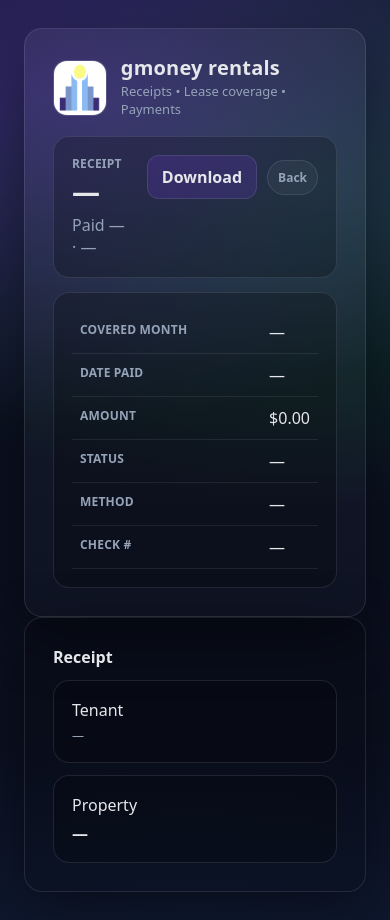
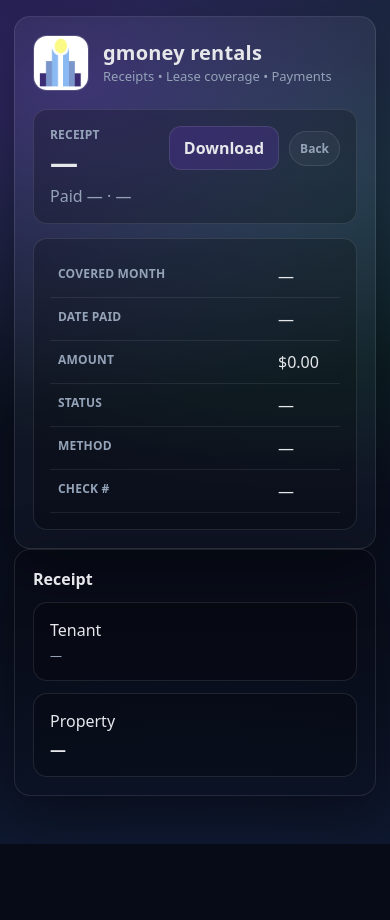
Before and after one commit to EnriqueGalindo/p-fi, a Flask app: template app/templates/rental_tenant/receipt_detail.html in a window 390 px wide. After the commit the page ends 844 px from the top, so only its background shows below. Run offline with Flask 3, Linux system fonts and the light colour scheme; the template is opened without the code that fills it, so the values that code supplies are empty.

Commit message:
adding mobile compatability to tenant landing page

```diff
--- a/app/templates/rental_tenant/_theme.html
+++ b/app/templates/rental_tenant/_theme.html
@@ -74,7 +74,20 @@
         border:1px solid var(--line);
         background: rgba(0,0,0,.22);
       }
-      .stack{ display:grid; gap:14px; }
+      .stack{
+        display:flex;
+        flex-direction:column;
+        gap:14px;
+      }
+
+      .panel, .card { min-width: 0; }
+
+      @media (max-width: 640px){
+        body{ padding:16px 14px; }
+        .panel{ padding:18px; border-radius:16px; }
+        .card{ padding:16px; border-radius:14px; }
+      }
+
 
       h1{
         margin:0 0 6px;
```
